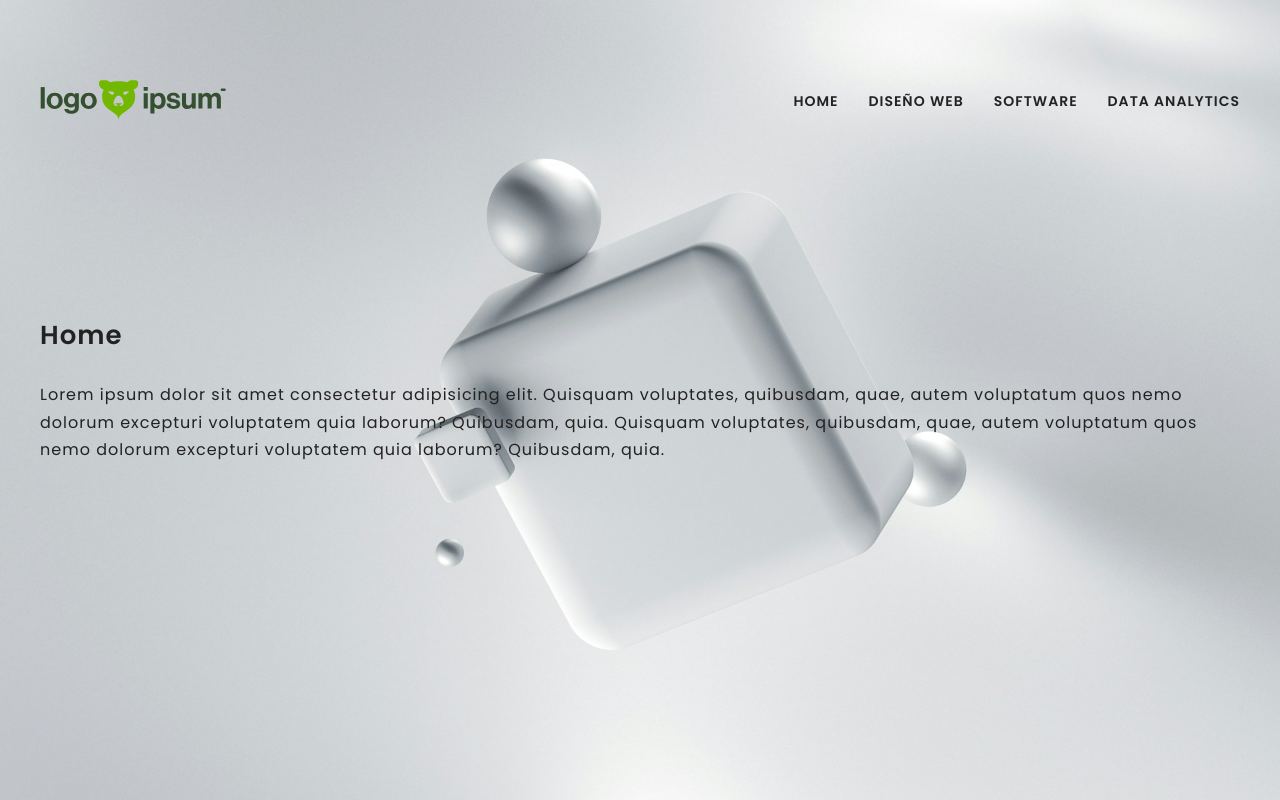
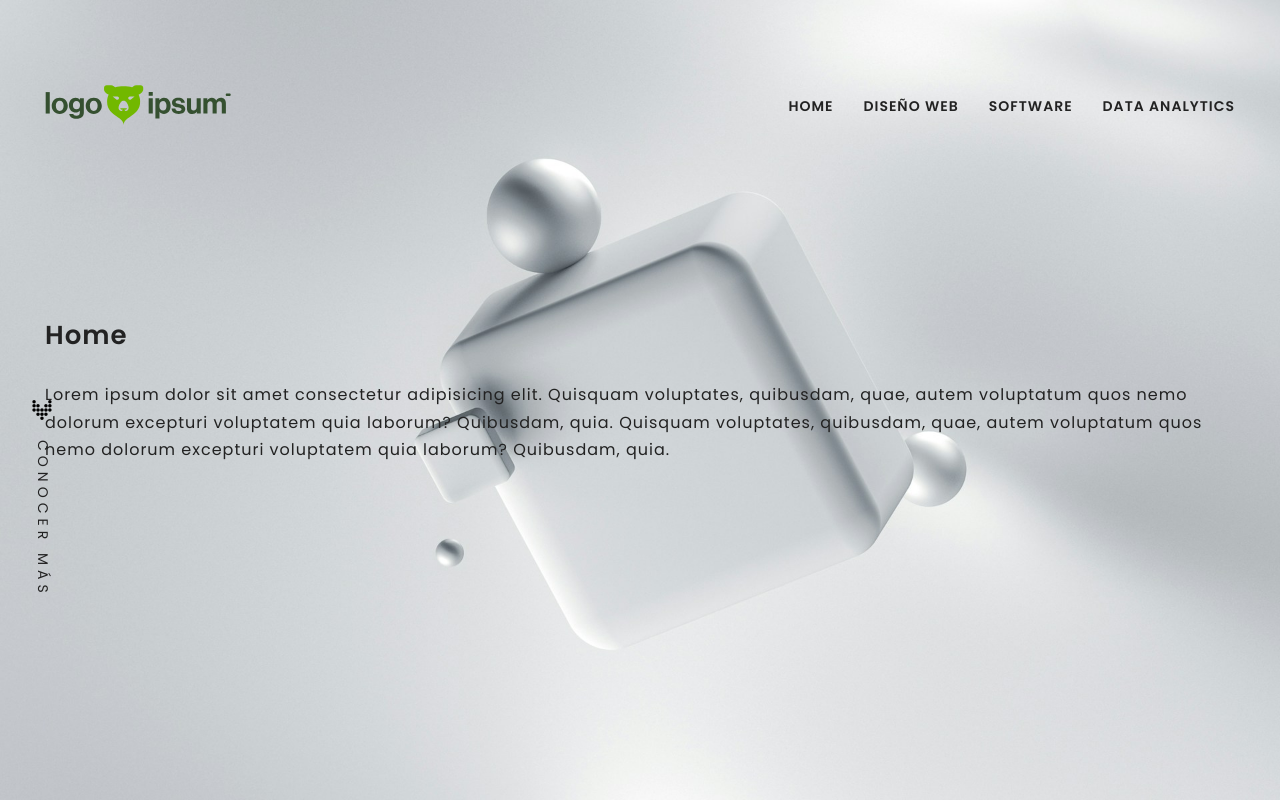
Before and after one commit to CrissRayes/synaptech-front, a React (Vite) app: page / in a window 1280 px wide. Shown: the top 800 px of the page. Built offline with nearby package versions, Linux system fonts and the light colour scheme.

Commit message:
Add dotarrow.svg and update Home.jsx and _components.scss

```diff
--- a/src/pages/Home.jsx
+++ b/src/pages/Home.jsx
@@ -95,7 +95,10 @@ export const Home = () => {
         `}
         >
           <div>
-            <button onClick={handleMenuOpen}>
+            <button
+              onClick={handleMenuOpen}
+              className='close-btn'
+            >
               <FaRegTimesCircle />
             </button>
           </div>
@@ -108,6 +111,14 @@ export const Home = () => {
         </div>
       </nav>
       <section className='hero'>
+        <div className='left-info'>
+          <img
+            src='/img/dotarrow.svg'
+            alt='dotarrow'
+            className='dotarrow'
+          />
+          <div className='vertical'>conocer más</div>
+        </div>
         <div className='container'>
           <h1>Home</h1>
           <p>
--- a/src/scss/_components.scss
+++ b/src/scss/_components.scss
@@ -92,6 +92,24 @@ nav {
     }
   }
 
+  & .close-btn {
+    background-color: transparent;
+    border: none;
+    color: $color-grey-dark;
+    font-size: 4rem;
+    text-transform: uppercase;
+    transition: map-get($transition, 'fast');
+    cursor: pointer;
+    // display: none;
+    // @media (max-width: map-get($breakpoints, 'md')) {
+    //   display: block;
+    // }
+
+    &:hover {
+      color: $color-green;
+    }
+  }
+
   & .menu-mobile {
     position: fixed;
     top: 0;
@@ -155,6 +173,7 @@ nav {
   background-size: cover;
   background-position: center;
   background-repeat: no-repeat;
+  position: relative;
 
   &__text-box {
     text-align: center;
@@ -188,4 +207,30 @@ nav {
       background-color: $color-green-dark;
     }
   }
+
+  & .left-info {
+    position: absolute;
+    top: 50%;
+    left: 3rem;
+    display: flex;
+    flex-direction: column;
+    align-items: center;
+
+    @media (max-width: map-get($breakpoints, 'md')) {
+      display: none;
+    }
+
+    & .dotarrow {
+      width: 20px;
+      height: 20px;
+      margin-bottom: 2rem;
+      transform: rotate(-90deg);
+    }
+    & .vertical {
+      writing-mode: vertical-rl;
+      text-transform: uppercase;
+      font-size: $font-size-sm;
+      letter-spacing: 0.5rem;
+    }
+  }
 }
--- a/src/scss/_layout.scss
+++ b/src/scss/_layout.scss
@@ -7,26 +7,22 @@
 
   @media (min-width: map-get($breakpoints, 'sm')) {
     max-width: 550px;
-    padding: 0;
+    padding: 0.5rem;
   }
 
   @media (min-width: map-get($breakpoints, 'md')) {
     max-width: 720px;
-    padding: 0;
   }
 
   @media (min-width: map-get($breakpoints, 'lg')) {
-    max-width: 980px;
-    padding: 0;
+    max-width: 900px;
   }
 
   @media (min-width: map-get($breakpoints, 'xl')) {
     max-width: 1200px;
-    padding: 0;
   }
 
   @media (min-width: map-get($breakpoints, '2xl')) {
-    max-width: 1320px;
-    padding: 0;
+    max-width: 1400px;
   }
 }
```
Also changed, not shown: public/img/dotarrow.svg (added).
